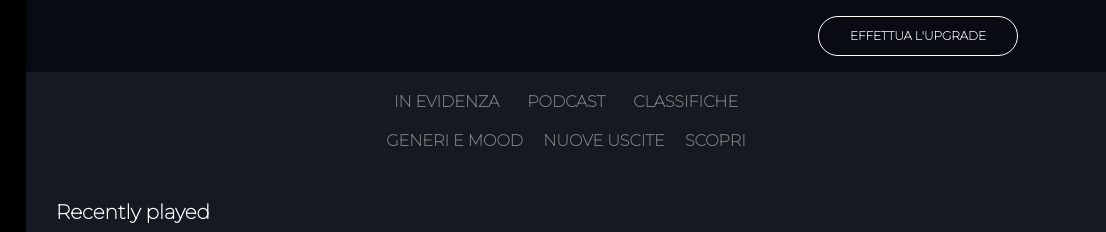
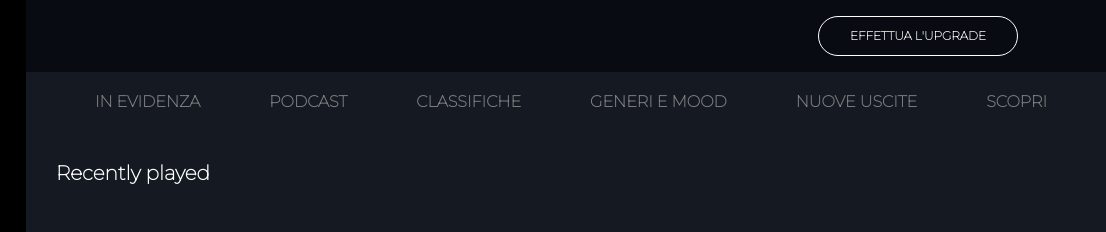
Before and after one commit to GiulioSpugnini/html-css-spotifyweb, a plain HTML site: page index.html in a window 1280 px wide. Shown: the top 232 px of the page, 174-1280 px from the left. Drawn offline with Linux system fonts and the light colour scheme.

Commit message:
rimossa grandezza fissa main-navbar

```diff
--- a/small.css
+++ b/small.css
@@ -67,9 +67,6 @@
         bottom: 10px;
         width: 100px;
     }
-    #main-navbar {
-        max-width: 400px;
-    }
     header {
         width: calc(100% - 200px);
     }
--- a/style.css
+++ b/style.css
@@ -99,7 +99,6 @@ main {
     align-items: center;
     justify-self: center;
     margin: 0 auto;
-    max-width: 500px;
 }
 
 #main-navbar li {
@@ -107,6 +106,7 @@ main {
     margin-top: 20px;
     margin-bottom: 0px;
     font-weight: 900;
+    padding-left: 10px;
 }
 
 #main-navbar li:hover {
```
